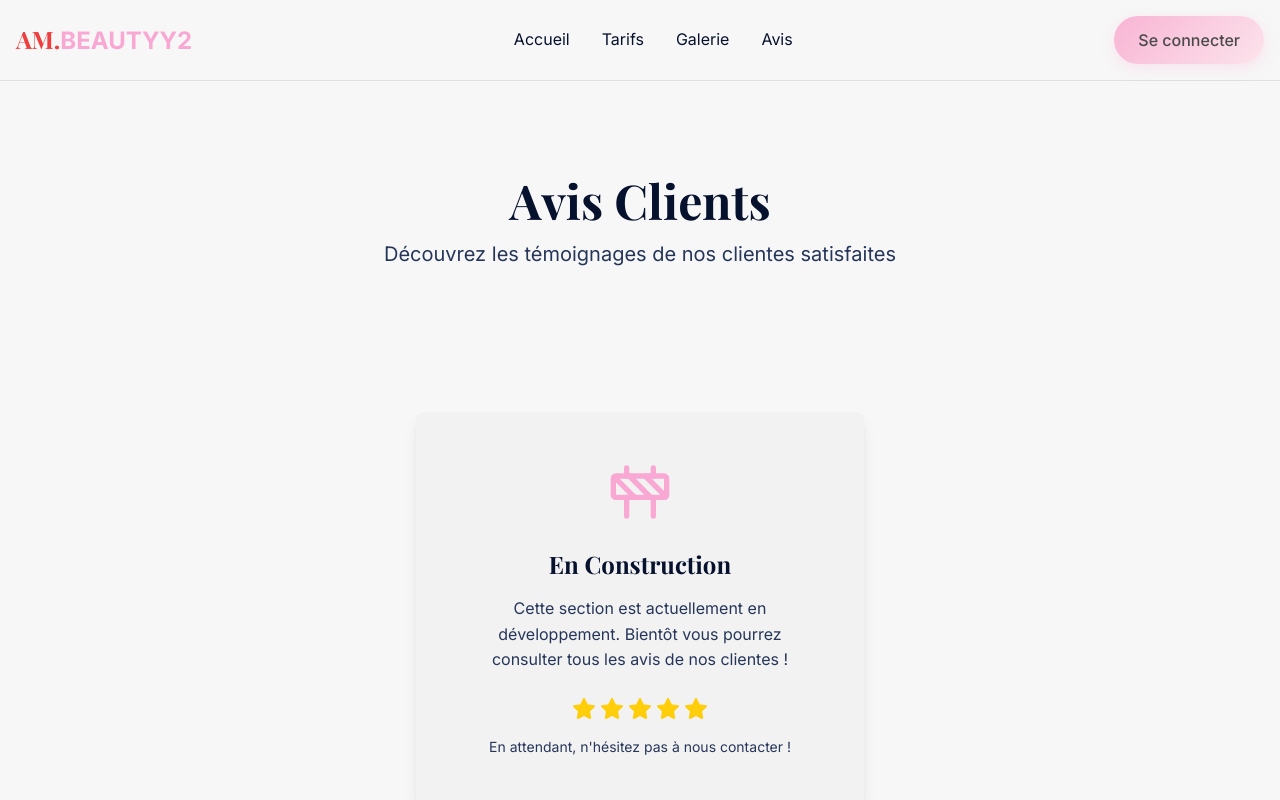
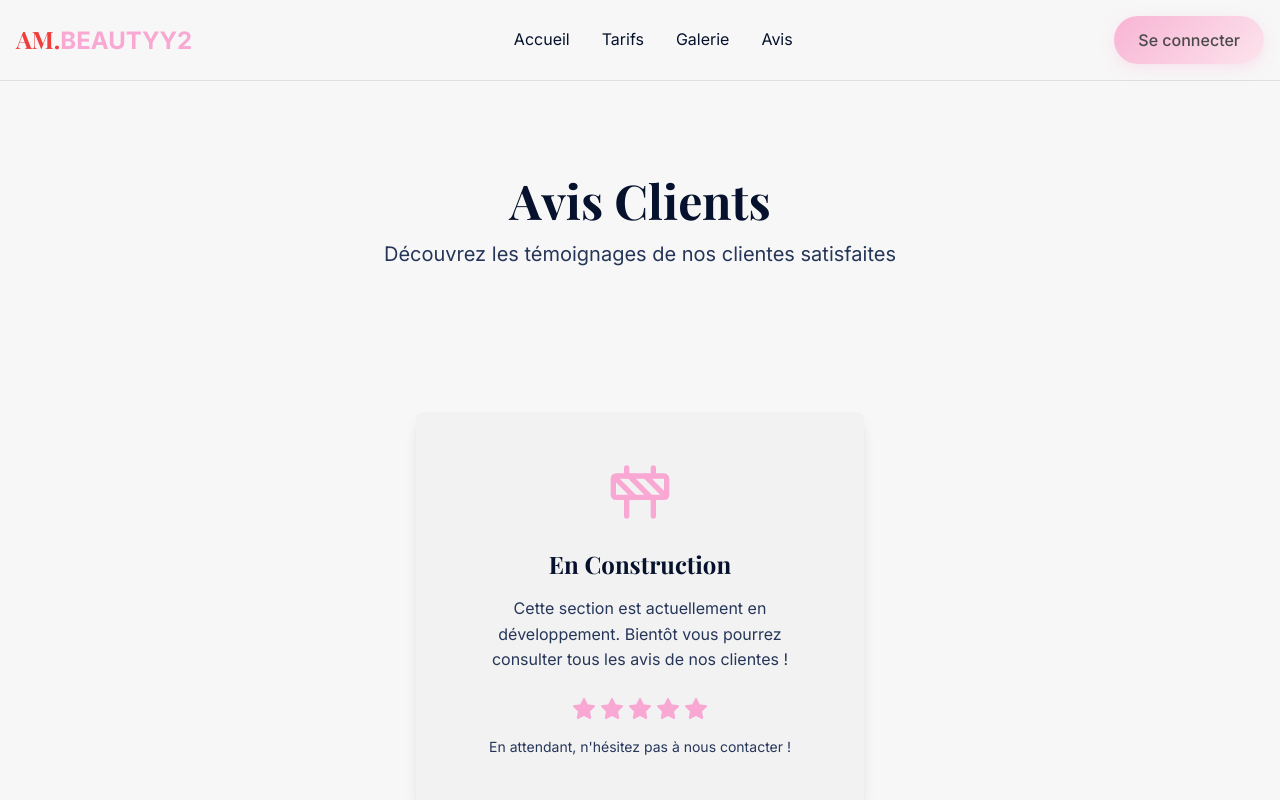
Before and after one commit to Lcsmrct/AMBEAUTY, a React (Create React App) app in the folder frontend/: page /avis in a window 1280 px wide. Shown: the top 800 px of the page. Built offline with nearby package versions, Linux system fonts and the light colour scheme.

Commit message:
auto-commit for 2a545659-b97c-45a5-96d5-7e9fc1e8ac9e

```diff
--- a/frontend/src/components/Reviews.js
+++ b/frontend/src/components/Reviews.js
@@ -41,7 +41,7 @@ export default function Reviews() {
               {[...Array(5)].map((_, i) => (
                 <Star
                   key={i}
-                  className="w-6 h-6 fill-accent-gold text-accent-gold"
+                  className="w-6 h-6 fill-pink-300 text-pink-300"
                 />
               ))}
             </div>
```
